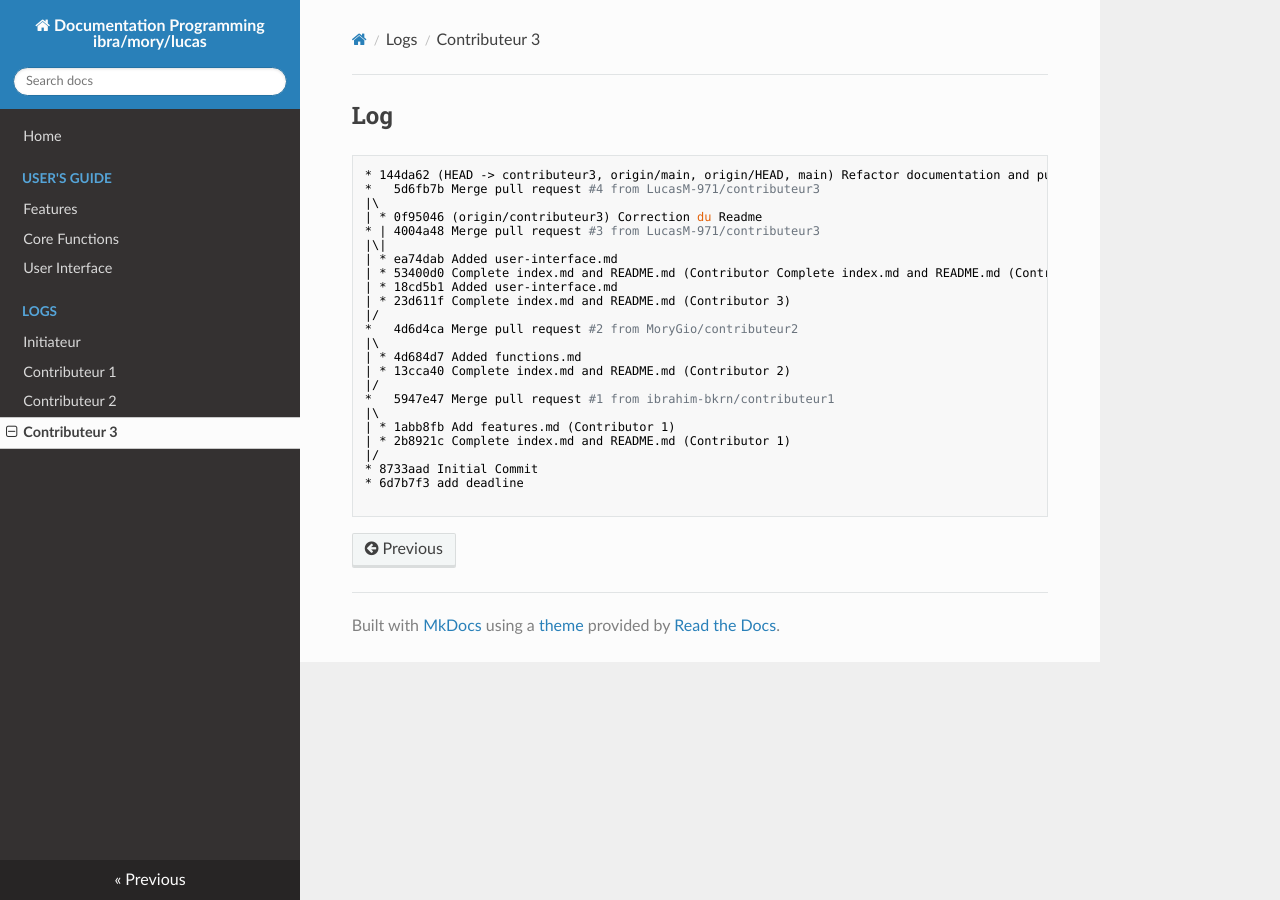
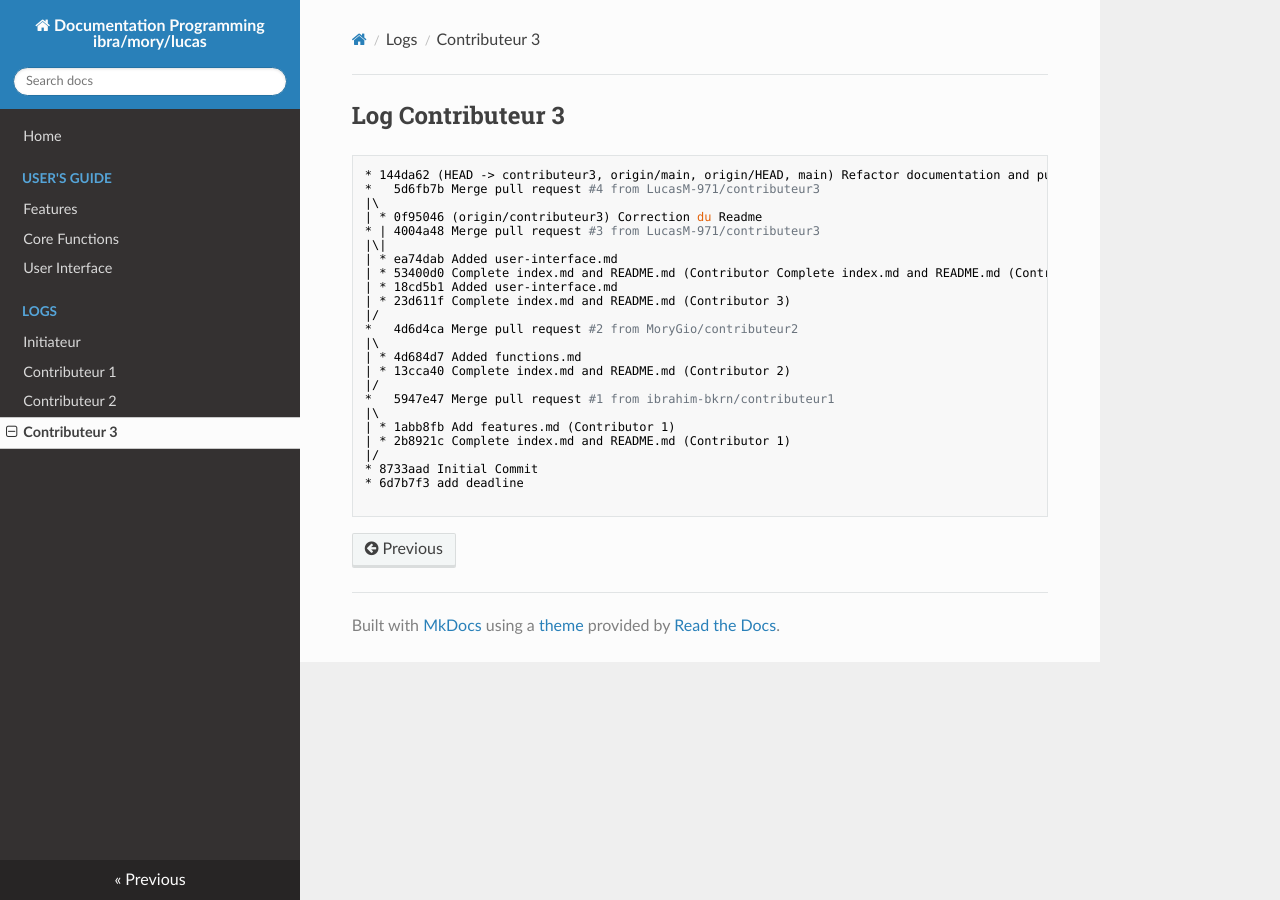
Before and after one commit to efrei-git/quotes-docs-ibra-mory-lucas, an MkDocs documentation site: the page built from docs/logs/log-contributeur-3.md, in a window 1280 px wide. Built offline with MkDocs 1.6.1, drawn with Linux system fonts in a browser that asks for light colours; nearby versions of some CDN libraries.

Commit message:
Update log-contributeur-3.md

````diff
--- a/docs/logs/log-contributeur-3.md
+++ b/docs/logs/log-contributeur-3.md
@@ -1,5 +1,5 @@
 
-## Log <role>
+## Log Contributeur 3
 
 ```bash
 * 144da62 (HEAD -> contributeur3, origin/main, origin/HEAD, main) Refactor documentation and pushed log initateur
````
